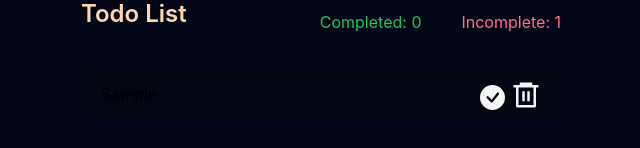
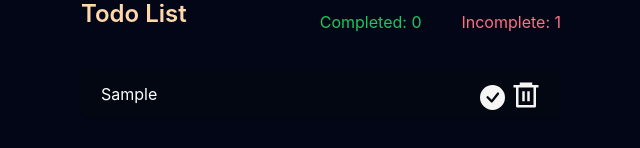
Before and after one commit to raffysama/todo-list, a React (Create React App) app: page / in a window 1280 px wide. Both pictures are taken after typing "Sample" into the empty fields and a click on the button "Submit". Shown: the part 224-372 px from the top of the page, without its empty margins (319-959 px from the left). Built offline with nearby package versions, Linux system fonts and the light colour scheme.

Commit message:
text modified

```diff
--- a/src/components/TodoList.jsx
+++ b/src/components/TodoList.jsx
@@ -42,7 +42,7 @@ function TodoList({ todos, setTodos, statusTodos }) {
         ):(
           statusTodos.map((todo) => (
             <ul className='text-left mb-4 relative' key={todo.id}>
-              <li className={`w-full rounded-md border-gray-200 px-5 shadow-sm dark:border-gray-700 dark:bg-gray-800 dark:text-white bg-gray-950 py-3 pl-5
+              <li className={`w-full rounded-md border-gray-200 px-5 shadow-sm dark:border-gray-700 dark:bg-gray-800 text-white bg-gray-950 py-3 pl-5
                 ${todo.status ? 'dark:bg-gray-900' : ''}`}>
                 {todo.text}
               </li>
```
